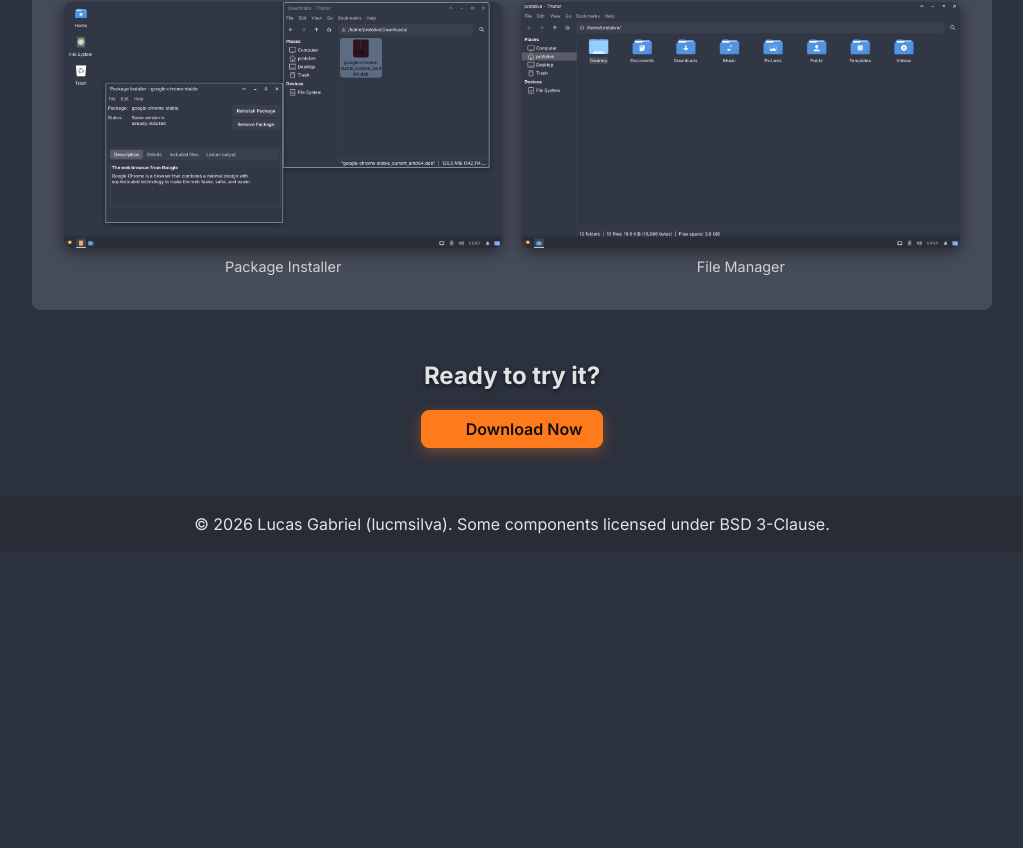
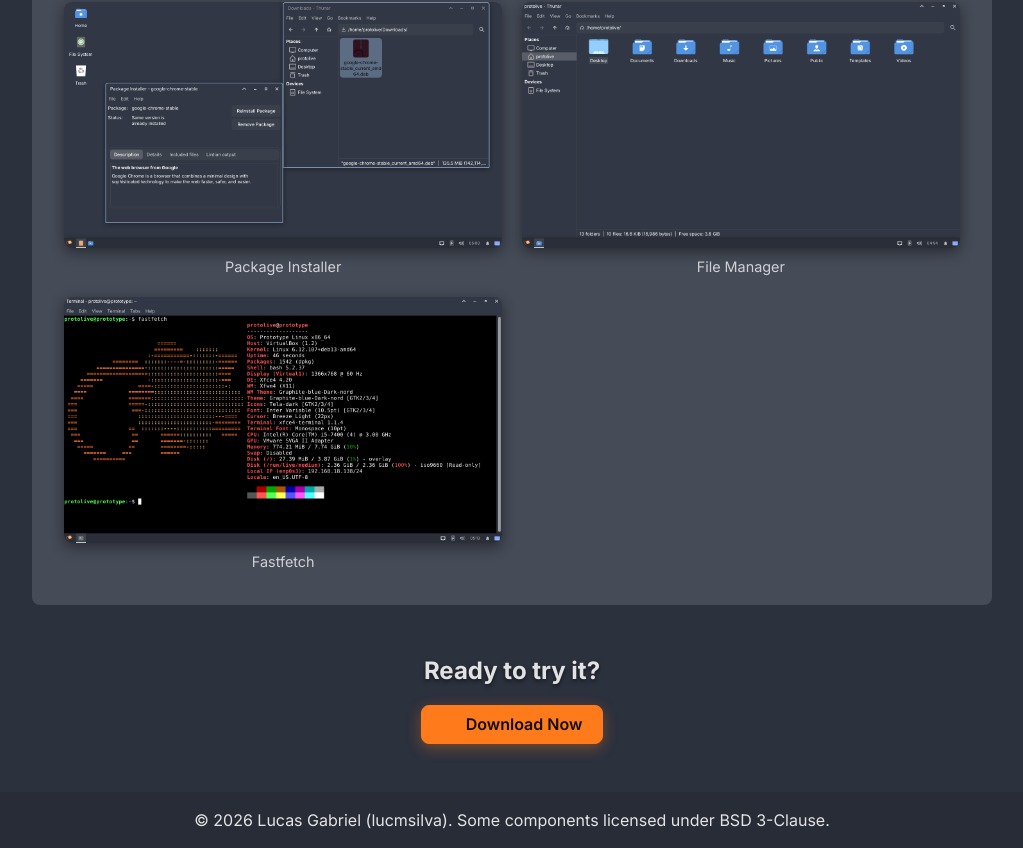
Before and after one commit to Prototype-Linux/website, a Vue app: page /about in a window 1280 px wide. Shown: the part 1530-2378 px from the top of the page, without its empty margins (128-1151 px from the left). Before the commit the page ends 2082 px from the top, so only its background shows below. Built offline with nearby package versions, Linux system fonts and the light colour scheme; some icons are missing.

Commit message:
Add fastfetch output

```diff
--- a/src/components/About.vue
+++ b/src/components/About.vue
@@ -8,6 +8,7 @@ const screenshots = [
   { file: "Customization.png", label: "Appearance", alt: "Customization options" },
   { file: "PackageInstallerDeb.png", label: "Package Installer", alt: "GDebi Package Manager" },
   { file: "FileManager.png", label: "File Manager", alt: "Thunar file manager" },
+  { file: "Fastfetch.png", label: "Fastfetch", alt: "Fastfetch utility output" },
 ];
 </script>
 
```
Also changed, not shown: public/screenshots/Fastfetch.png (added).
